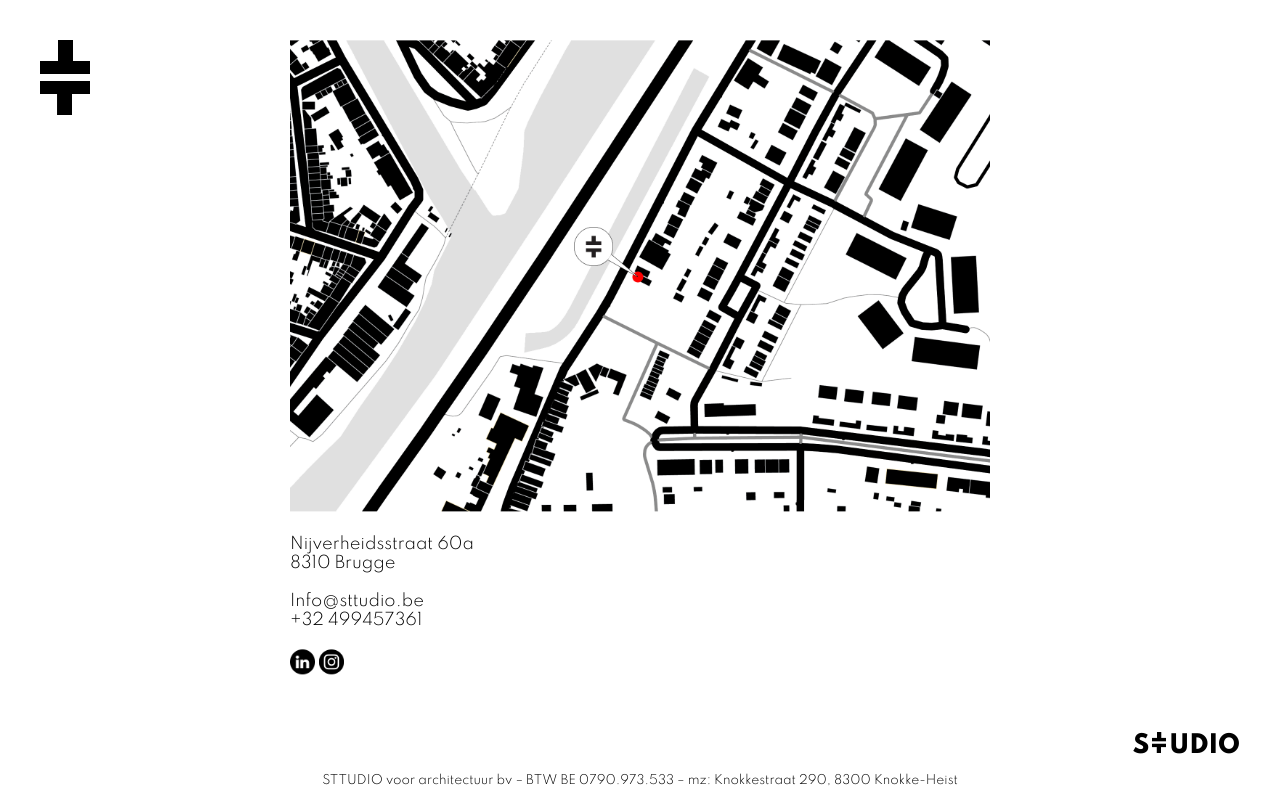
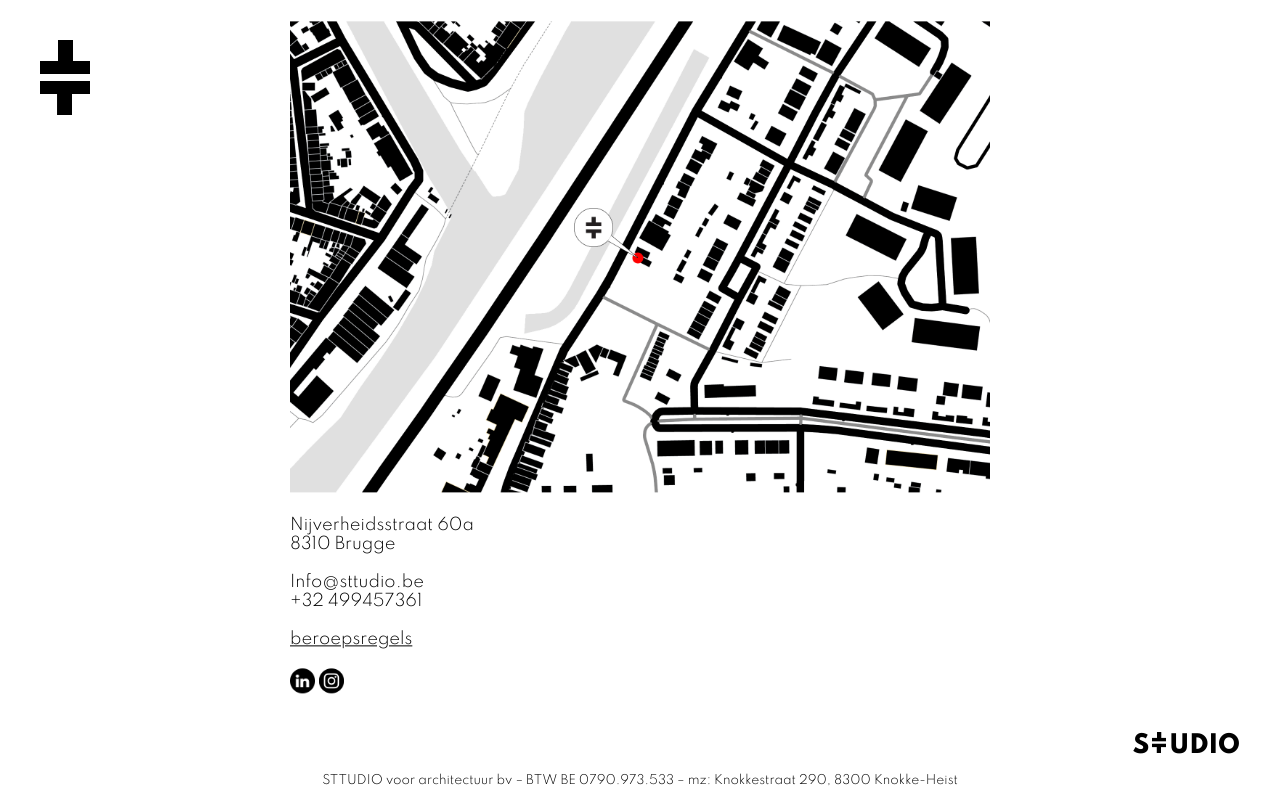
Before and after one commit to putteneersjoris/sttudio, a plain HTML site: page contact.html in a window 1280 px wide. Drawn offline with Linux system fonts and the light colour scheme.

Commit message:
update beroepsplichting link

```diff
--- a/contact.html
+++ b/contact.html
@@ -25,7 +25,10 @@
 
         +32 499457361
         <br>
+        <br>
+	<a target="_blank"  href="https://www.architect.be/architecten/reglement-van-beroepsplichten" style="color:black">beroepsregels</a>
 
+        <br>
         <br>
         <a href="https://www.linkedin.com/company/sttudio/">
             <img src="data/contact/linkedin_logo_bw.png" class="contactSocials" alt=""></a>
@@ -33,12 +36,14 @@
             <img src="data/contact/instagram_logo_bw.png" class="contactSocials" alt=""></a>
 
     </div>
+
     <div id="contactContainer">
 
 
-    <div id="contactAdress">
+      <div id="contactAdress">
         <p>STTUDIO voor architectuur bv  –  BTW BE 0790.973.533  –  mz: Knokkestraat 290, 8300 Knokke-Heist </p>
       </div>
+
 </div>
 
 
```
